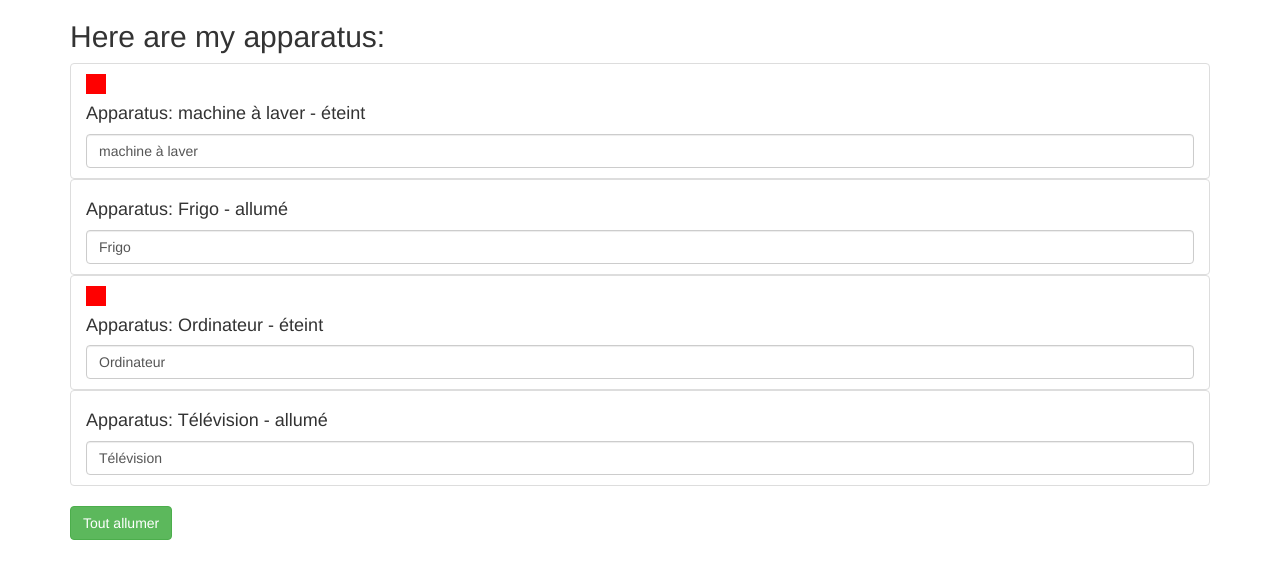
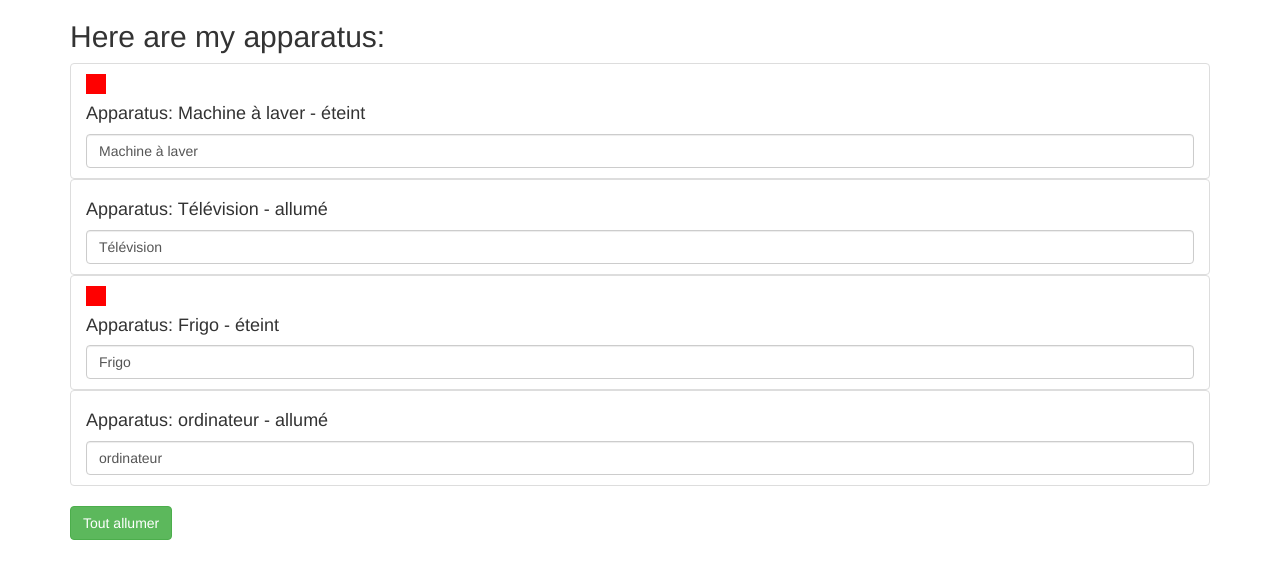
Before and after one commit to nsanzabandi-fiacre-clean-code-tutorials/angular-tutorial-second-app, an Angular app: page / in a window 1280 px wide. Shown: the top 578 px of the page. Built offline with nearby package versions, Linux system fonts and the light colour scheme.

Commit message:
Added all devices in an array to print. First use of ngFor.

```diff
--- a/src/app/app.component.html
+++ b/src/app/app.component.html
@@ -4,10 +4,10 @@
     <div class="col-xs-12">
       <h2>Here are my apparatus: </h2>
       <ul class="list-group">
-        <app-apparatus apparatusName="machine à laver" apparatusStatus="éteint"></app-apparatus>
-        <app-apparatus apparatusName="Frigo" apparatusStatus="allumé"></app-apparatus>
-        <app-apparatus apparatusName="Ordinateur" apparatusStatus="éteint"></app-apparatus>
-        <app-apparatus apparatusName="Télévision"apparatusStatus="allumé"></app-apparatus>
+        <app-apparatus *ngFor="let device of devices"
+                        [apparatusName]="device.name"
+                        [apparatusStatus]="device.status">
+        </app-apparatus>
       </ul>
       <button class="btn btn-success"
               type="button"
--- a/src/app/app.component.ts
+++ b/src/app/app.component.ts
@@ -9,6 +9,26 @@ export class AppComponent {
 
   title = 'angular-tutorial-second-app';
   isAuthentified = false;
+
+  // TODO: Rename apparatus in devices.
+  devices = [
+    {
+      name: 'Machine à laver',
+      status: 'éteint'
+    },
+    {
+      name: 'Télévision',
+      status: 'allumé'
+    },
+    {
+      name: 'Frigo',
+      status: 'éteint'
+    },
+    {
+      name: 'ordinateur',
+      status: 'allumé'
+    }
+  ];
 
   constructor() {
     setTimeout(
```
